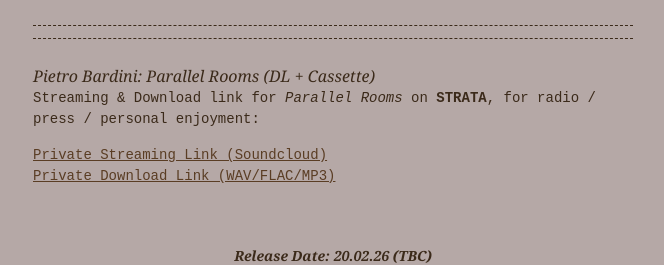
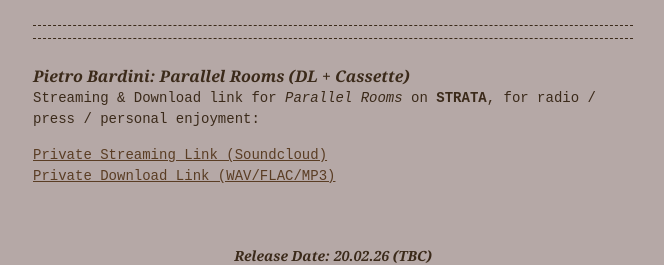
Before and after one commit to StrataEdition/Parallel-Rooms-EPK, a Jekyll site: the page built from index.md, in a window 1280 px wide. Shown: the top 265 px of the page, without its empty margins (307-971 px from the left). Built offline with Jekyll 4.4.1, drawn with Linux system fonts in a browser that asks for light colours.

Commit message:
Update base.scss

```diff
--- a/_sass/base.scss
+++ b/_sass/base.scss
@@ -1,7 +1,7 @@
 @charset "utf-8";
 @import url('https://fonts.googleapis.com/css?family=Source+Code+Pro:400,700');
-@import url('https://fonts.googleapis.com/css2?family=Libre+Caslon+Text:ital,wght@0,400;1,400&display=swap');
-@import url('https://fonts.googleapis.com/css2?family=Geist+Mono:400,700');
+@import url('https://fonts.googleapis.com/css2?family=Libre+Caslon+Text:ital,wght@0,400;0,700;1,400;1,700&display=swap');
+@import url('https://fonts.googleapis.com/css2?family=Geist+Mono:wght@400;700&display=swap');
 
 
 /**
@@ -28,7 +28,15 @@ h1, h2, h3, h4, h5, h6, .title, .page-title, .site-title {
 }
 
 /* Keep h1 size override */
-h1 { font-size: $title-font-size;  margin: 0px;  margin-top: 22px;  color: var(--text-color); }
+/* Main title: italic + bold */
+h1 {
+  font-size: $title-font-size;
+  margin: 0px;
+  margin-top: 22px;
+  color: var(--text-color);
+  font-style: italic;   // keep italic
+  font-weight: 700;     // make bold
+}
 
 /* Smaller heading adjustments — remove invalid font-style: bold (use font-weight) */
 h2, h4, h5 {
```
